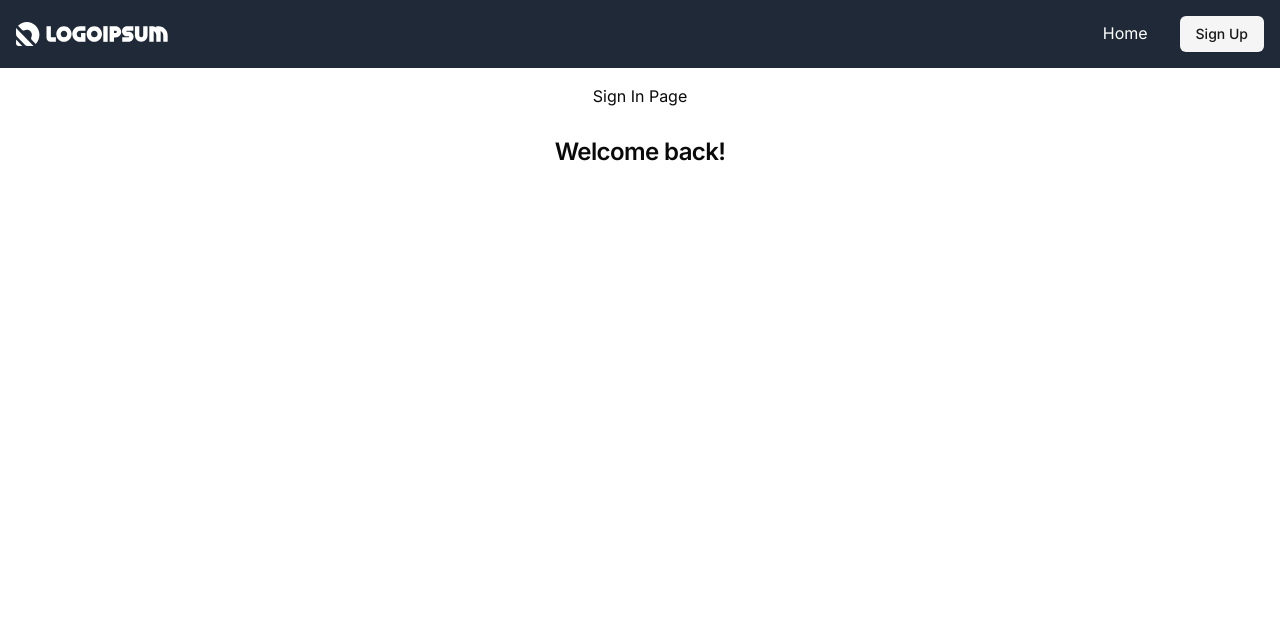
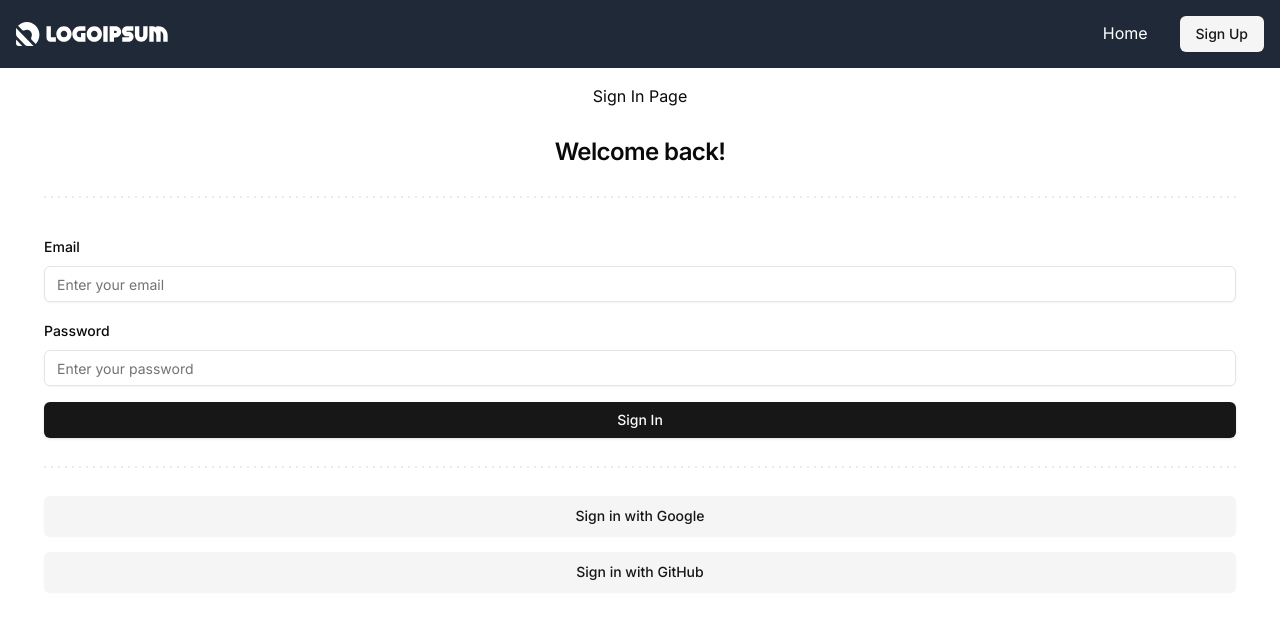
Before and after one commit to staystrongbg/jira-clone, a Next.js app: page /sign-in in a window 1280 px wide. Shown: the top 618 px of the page. Built offline with nearby package versions, Linux system fonts and the light colour scheme.

Commit message:
added zod, react hook form and login form handling

```diff
--- a/components/auth/sign-in-card.tsx
+++ b/components/auth/sign-in-card.tsx
@@ -1,12 +1,119 @@
-import { Card, CardHeader, CardTitle } from '../ui/card';
+'use client';
+
+import { DottedSeparator } from '../shared/dotted-separator';
+import { Card, CardContent, CardHeader, CardTitle } from '../ui/card';
+import {
+  Form,
+  FormControl,
+  FormField,
+  FormItem,
+  FormLabel,
+  FormMessage,
+} from '../ui/form';
+import { Input } from '../ui/input';
+import { useForm } from 'react-hook-form';
+import { zodResolver } from '@hookform/resolvers/zod';
+import { z } from 'zod';
+import { Button } from '../ui/button';
+
+const formSchema = z.object({
+  email: z.email({ message: 'Invalid email address' }),
+  password: z.string({ message: 'Invalid password' }).min(6),
+});
 
 export const SignInCard = () => {
+  const form = useForm({
+    resolver: zodResolver(formSchema),
+    defaultValues: {
+      email: '',
+      password: '',
+    },
+  });
+
+  const onSubmit = (data: z.infer<typeof formSchema>) => {
+    console.log('Form submitted:', data);
+    //add error handling and success messages as needed
+    try {
+      // Simulate form submission logic
+      // This could be an API call to your backend for authentication
+      console.log('Submitting form with data:', data);
+      // If successful, you might redirect the user or show a success message
+      // If there's an error, you can set an error state in the form
+    } catch (error) {
+      form.setError('root', {
+        type: 'manual',
+        message: 'An error occurred during form submission',
+      });
+      console.error('Error during form submission:', error);
+      // Handle error (e.g., show a toast notification)
+      return;
+    }
+    form.reset(); // Reset the form after submission
+    // Handle form submission logic here
+  };
+
   return (
     <Card className="w-full h-full md:w-[487ox] shadow-none border-none">
       <CardHeader className="flex flex-col items-center justify-center p-7">
         <CardTitle className="text-2xl">Welcome back!</CardTitle>
       </CardHeader>
-      <div className="px-7 mb-2"></div>
+      <div className="px-7 mb-2">
+        <DottedSeparator />
+      </div>
+      <CardContent className="p-7">
+        <Form {...form}>
+          <form onSubmit={form.handleSubmit(onSubmit)} className="space-y-4">
+            <FormField
+              control={form.control}
+              name="email"
+              render={({ field }) => (
+                <FormItem>
+                  <FormLabel>Email</FormLabel>
+                  <FormControl>
+                    <Input placeholder="Enter your email" {...field} />
+                  </FormControl>
+                  <FormMessage />
+                </FormItem>
+              )}
+            />
+            <FormField
+              control={form.control}
+              name="password"
+              render={({ field }) => (
+                <FormItem>
+                  <FormLabel>Password</FormLabel>
+                  <FormControl>
+                    <Input
+                      type="password"
+                      placeholder="Enter your password"
+                      {...field}
+                    />
+                  </FormControl>
+                  <FormMessage />
+                </FormItem>
+              )}
+            />
+            <Button
+              type="submit"
+              className="w-full"
+              disabled={form.formState.isSubmitting}
+            >
+              {form.formState.isSubmitting ? 'Signing in...' : 'Sign In'}
+            </Button>
+          </form>
+        </Form>
+      </CardContent>
+      <div className="px-7">
+        <DottedSeparator />
+      </div>
+      <CardContent className="p-7 flex flex-col gap-y-4">
+        <Button variant={'secondary'} size={'lg'} className="w-full">
+          Sign in with Google
+        </Button>
+        <Button variant={'secondary'} size={'lg'} className="w-full">
+          Sign in with GitHub
+        </Button>
+      </CardContent>
     </Card>
   );
 };
--- a/components/shared/dotted-separator.tsx
+++ b/components/shared/dotted-separator.tsx
@@ -1,7 +1,46 @@
-export const DottedSeparator = () => {
+import { cn } from '@/lib/utils';
+
+type DottedSeparatorProps = {
+  className?: string;
+  color?: string;
+  height?: string;
+  dotsize?: string;
+  gapsize?: string;
+  direction?: 'horizontal' | 'vertical';
+};
+
+export const DottedSeparator = ({
+  className,
+  color = '#d4d4d8',
+  height = '2px',
+  dotsize = '2px',
+  gapsize = '5px',
+  direction = 'horizontal',
+}: DottedSeparatorProps) => {
+  const isHorizontal = direction === 'horizontal';
+
   return (
-    <div className="flex items-center justify-center my-4">
-      <div className="border-t border-dotted border-gray-300 w-full"></div>
+    <div
+      className={cn(
+        isHorizontal
+          ? 'w-full flex items-center'
+          : 'h-full flex flex-col items-center',
+        className
+      )}
+    >
+      <div
+        className={isHorizontal ? 'flex-grow' : 'flex-grow-0'}
+        style={{
+          width: isHorizontal ? '100%' : height,
+          height: isHorizontal ? height : '100%',
+          backgroundImage: `radial-gradient(circle, ${color} 25%, transparent 25%)`,
+          backgroundSize: isHorizontal
+            ? `${parseInt(dotsize) + parseInt(gapsize)}px ${height}`
+            : `${height} ${parseInt(dotsize) + parseInt(gapsize)}px`,
+          backgroundRepeat: isHorizontal ? 'repeat-x' : 'repeat-y',
+          backgroundPosition: 'center',
+        }}
+      ></div>
     </div>
   );
 };
--- a/package.json
+++ b/package.json
@@ -39,13 +39,13 @@
     "zod": "^4.0.10"
   },
   "devDependencies": {
-    "typescript": "^5",
     "@types/node": "^20",
     "@types/react": "^18",
     "@types/react-dom": "^18",
+    "eslint": "^8",
+    "eslint-config-next": "14.2.14",
     "postcss": "^8",
     "tailwindcss": "^3.4.1",
-    "eslint": "^8",
-    "eslint-config-next": "14.2.14"
+    "typescript": "^5"
   }
 }
```
